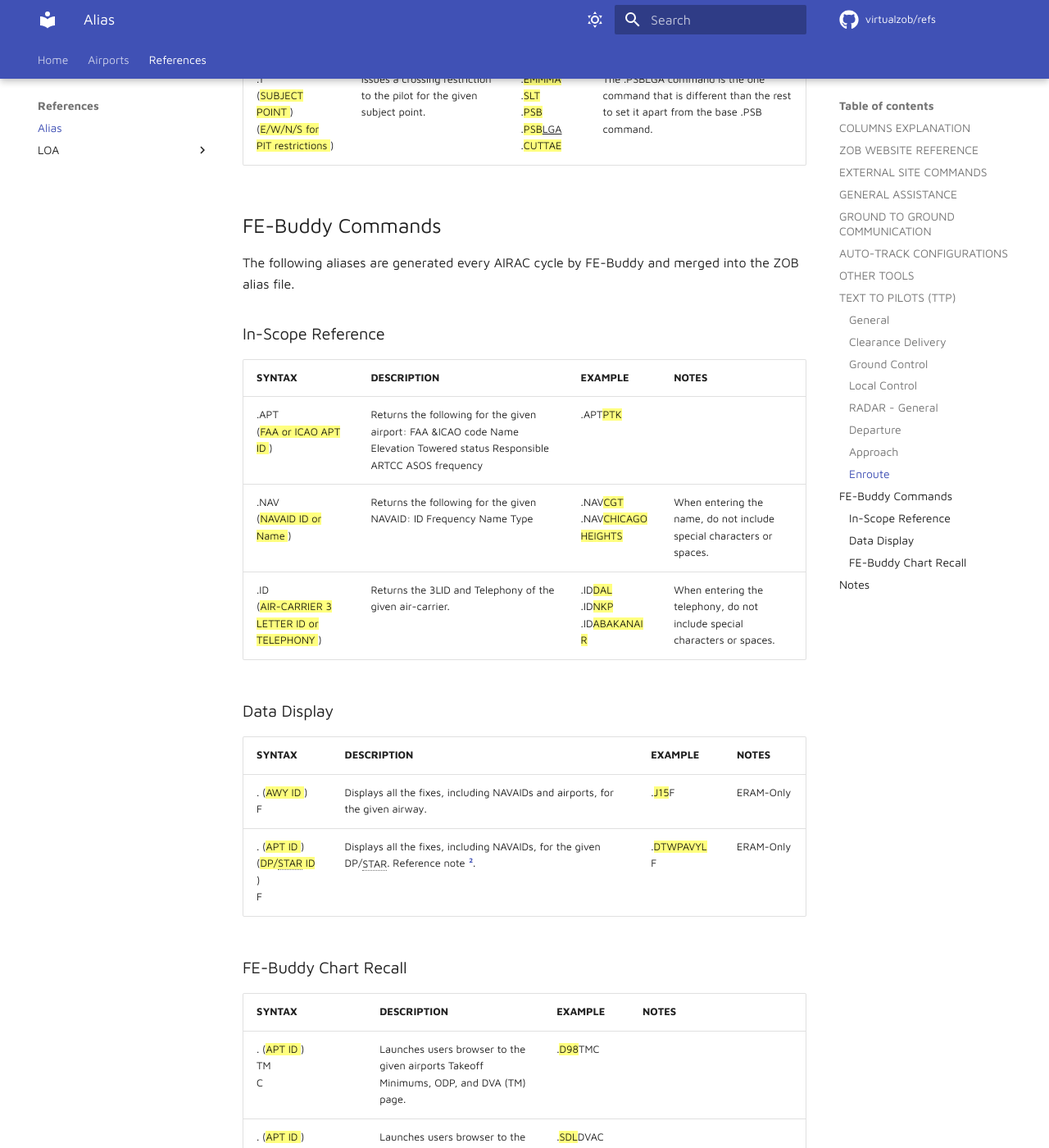
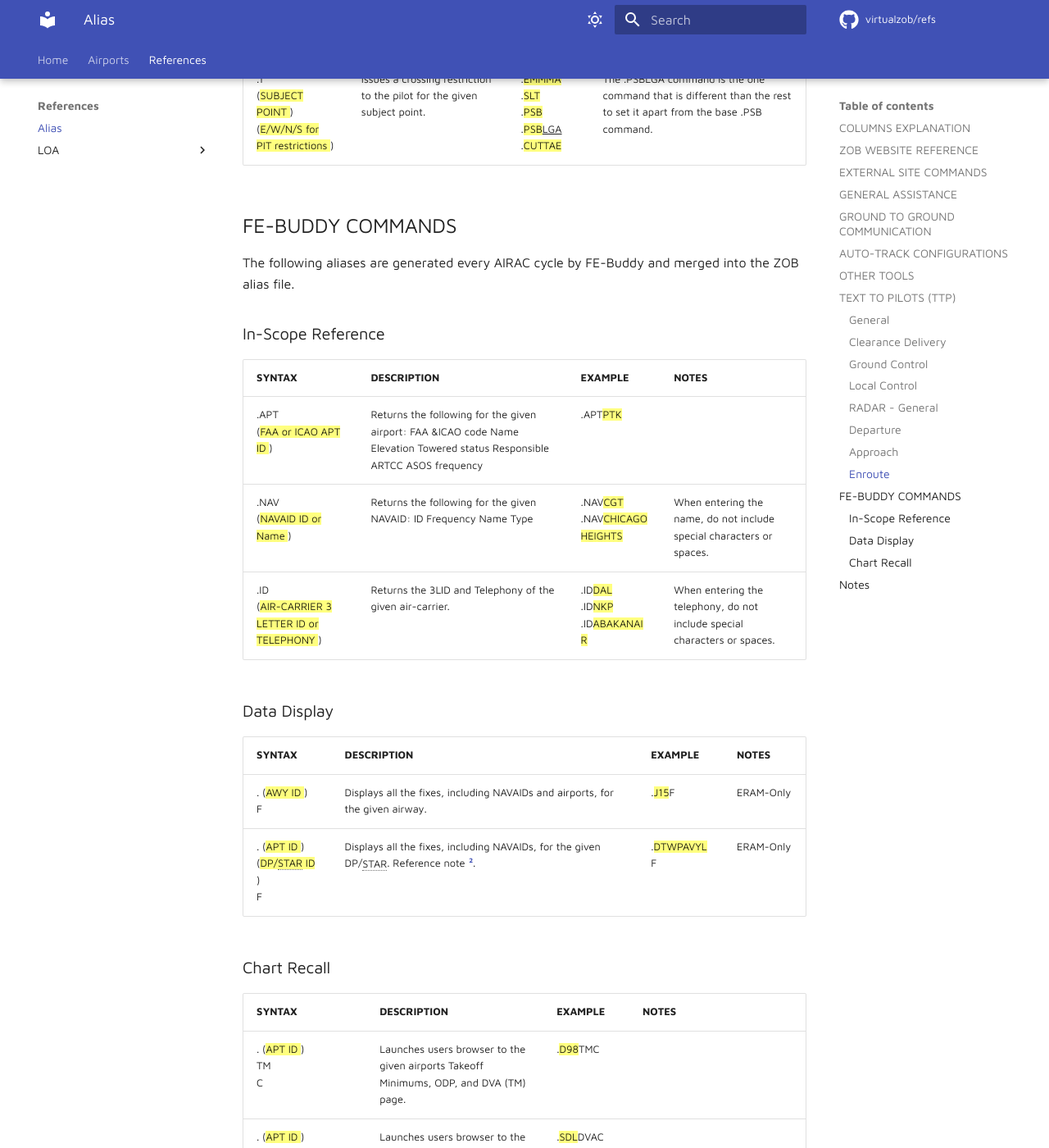
Before and after one commit to virtualZOB/refs, an MkDocs documentation site: the page built from docs/references/alias.md, in a window 1280 px wide and 1400 px high, scrolled down 11696 px. Shown: the whole window at 82% size. Built offline with MkDocs 1.6.1 and Material for MkDocs 9.7.7, drawn with Linux system fonts in a browser that asks for light colours; comment, search, counter and statistics services are not loaded.

Commit message:
Update alias.md
Capitalization for consistency.
Removed "FE-Buddy" from the chart recall title, not needed because you are in the FE-Buddy section here.

```diff
--- a/docs/references/alias.md
+++ b/docs/references/alias.md
@@ -160,7 +160,7 @@ See "Text to Pilots" section for context.
 | --- | --- | --- | --- |
 |   .T <br>  ({==SUBJECT POINT ==}) <br> ({==E/W/N/S for PIT restrictions ==})   |   Issues a crossing restriction to the pilot for the given subject point.   |   .{==EMMMA==} <br> .{==SLT==} <br> .{==PSB==} <br> .{==PSB==}<ins>LGA</ins> <br> .{==CUTTA==}{==E==}   |   The .PSBLGA command is the one command that is different than the rest to set it apart from the base .PSB command.   |
 
-## FE-Buddy Commands
+## FE-BUDDY COMMANDS
 The following aliases are generated every AIRAC cycle by FE-Buddy and merged into the ZOB alias file.
 
 ### In-Scope Reference
@@ -176,7 +176,7 @@ The following aliases are generated every AIRAC cycle by FE-Buddy and merged int
 |   . ({==AWY ID ==}) <br> F   |   Displays all the fixes, including NAVAIDs and airports, for the given airway.   |   .{==J15==}F   |   ERAM-Only   |
 |   . ({==APT ID ==}) <br> ({==DP/STAR ID ==}) <br> F   |   Displays all the fixes, including NAVAIDs, for the given DP/STAR.   Reference note [^2].   |   .{==DTW==}{==PAVYL==}F   |   ERAM-Only   |
 
-### FE-Buddy Chart Recall
+### Chart Recall
 |   SYNTAX   |   DESCRIPTION   |   EXAMPLE   |   NOTES   |
 | --- | --- | --- | --- |
 |   . ({==APT ID ==}) <br> TM <br>  C   |   Launches users browser to the given airports Takeoff Minimums, ODP, and DVA (TM) page.   |   .{==D98==}TMC   |      |
```
